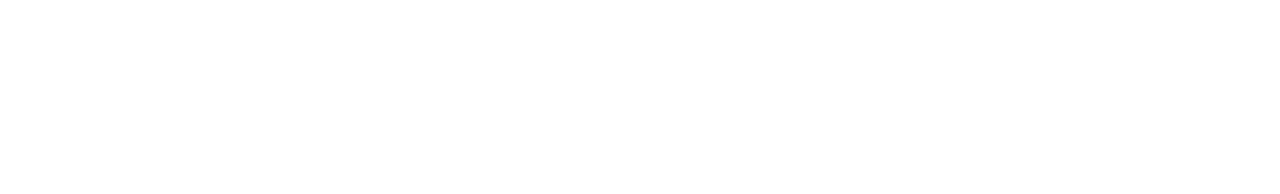
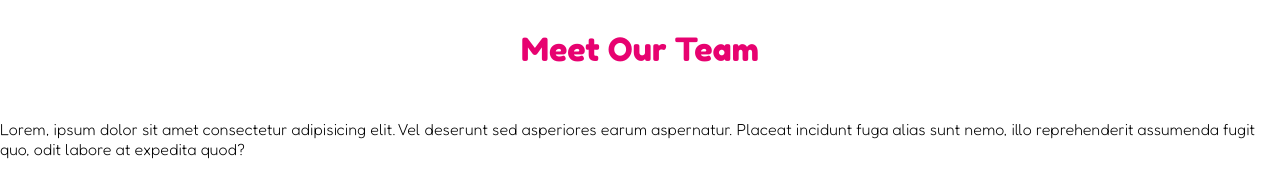
Before and after one commit to saragisondi/html-css-float-cards, a plain HTML site: page index.html in a window 1280 px wide. Drawn offline with Linux system fonts and the light colour scheme.

Commit message:
[add] fonts

```diff
--- a/css/style.css
+++ b/css/style.css
@@ -5,8 +5,12 @@
   box-sizing: border-box;
 }
 
-body{
+header{
   font-family: 'Fredoka One', cursive;
+}
+
+main{
+  font-family: 'Fredoka', sans-serif;
 }
 
 img{
@@ -14,3 +18,10 @@ img{
 }
 
 /*SPECIFIC*/
+header h1{
+  color: rgb(231, 2, 112);
+  font-weight: lighter;
+  text-align: center;
+  margin-top: 30px;
+  margin-bottom: 50px;
+}
--- a/index.html
+++ b/index.html
@@ -7,18 +7,26 @@
   <link rel="preconnect" href="https://fonts.googleapis.com">
   <link rel="preconnect" href="https://fonts.gstatic.com" crossorigin>
   <link href="https://fonts.googleapis.com/css2?family=Fredoka+One&display=swap" rel="stylesheet">
+  <link rel="preconnect" href="https://fonts.googleapis.com">
+  <link rel="preconnect" href="https://fonts.gstatic.com" crossorigin>
+  <link href="https://fonts.googleapis.com/css2?family=Fredoka:wght@300&display=swap" rel="stylesheet">
   <link rel="stylesheet" href="css/style.css">
   <title>Floating Cards</title>
 </head>
 <body>
   <!--titolo-->
   <header>
-    <h1></h1>
+    <h1>Meet Our Team</h1>
   </header>
   <!--testo e cards-->
   <main>
     <section>
       <!--testo-->
+      <div>
+        <p>
+          Lorem, ipsum dolor sit amet consectetur adipisicing elit. Vel deserunt sed asperiores earum aspernatur. Placeat incidunt fuga alias sunt nemo, illo reprehenderit assumenda fugit quo, odit labore at expedita quod?
+        </p>
+      </div>
     </section>
 
     <section>
```
